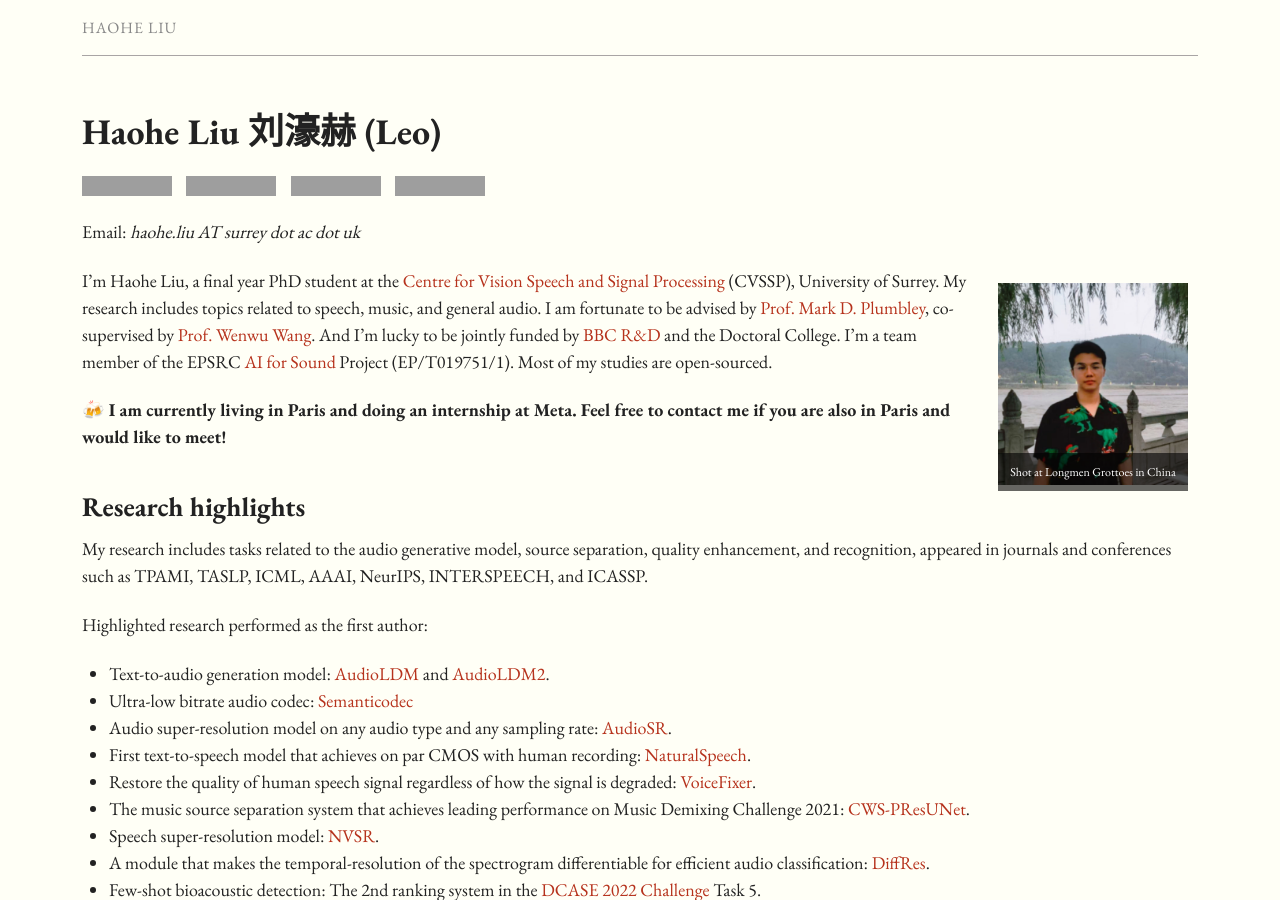
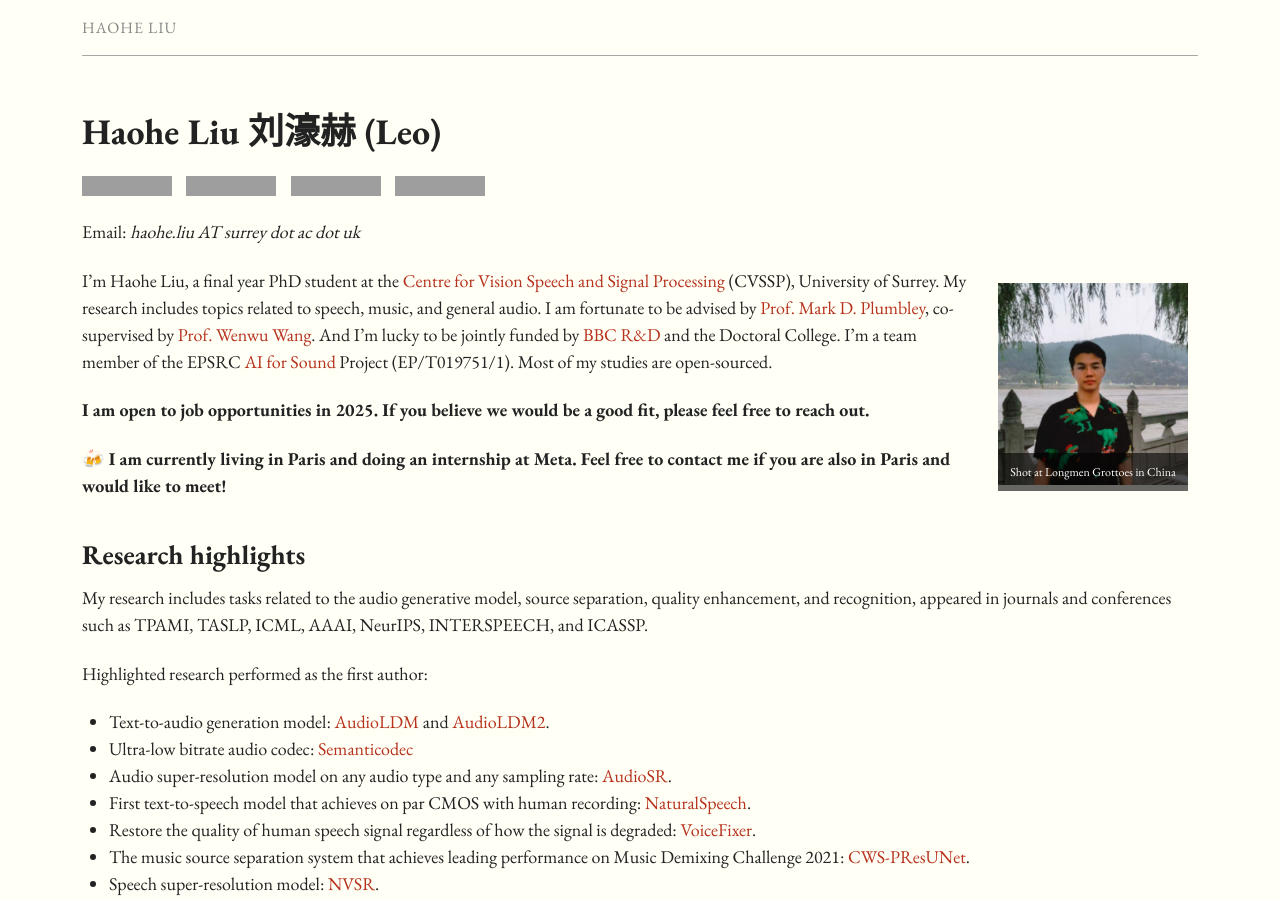
Before and after one commit to haoheliu/haoheliu.github.io, a Jekyll site: the page built from index.md, in a window 1280 px wide and 900 px high. Built offline with Jekyll 4.4.1, drawn with Linux system fonts in a browser that asks for light colours; comment, search, counter and statistics services are not loaded; grey boxes are pictures that could not be loaded.

Commit message:
Update index.md

```diff
--- a/index.md
+++ b/index.md
@@ -673,6 +673,8 @@ Email: *haohe.liu AT surrey dot ac dot uk*
 
 I’m Haohe Liu, a final year PhD student at the [Centre for Vision Speech and Signal Processing] (CVSSP), University of Surrey. My research includes topics related to speech, music, and general audio. I am fortunate to be advised by [Prof. Mark D. Plumbley], co-supervised by [Prof. Wenwu Wang]. And I’m lucky to be jointly funded by [BBC R&D] and the Doctoral College. I'm a team member of the EPSRC [AI for Sound] Project (EP/T019751/1). Most of my studies are open-sourced.
 
+**I am open to job opportunities in 2025. If you believe we would be a good fit, please feel free to reach out.**
+
 **🍻 I am currently living in Paris and doing an internship at Meta. Feel free to contact me if you are also in Paris and would like to meet!**
 
 <!-- In the CVSSP, I’m working as part of the [AI for Sound] project to develop new methods for automatic labelling of sound environments and events in broadcast audio, assisting production staff in finding and searching through content and helping the general public access archive content.  -->
```
